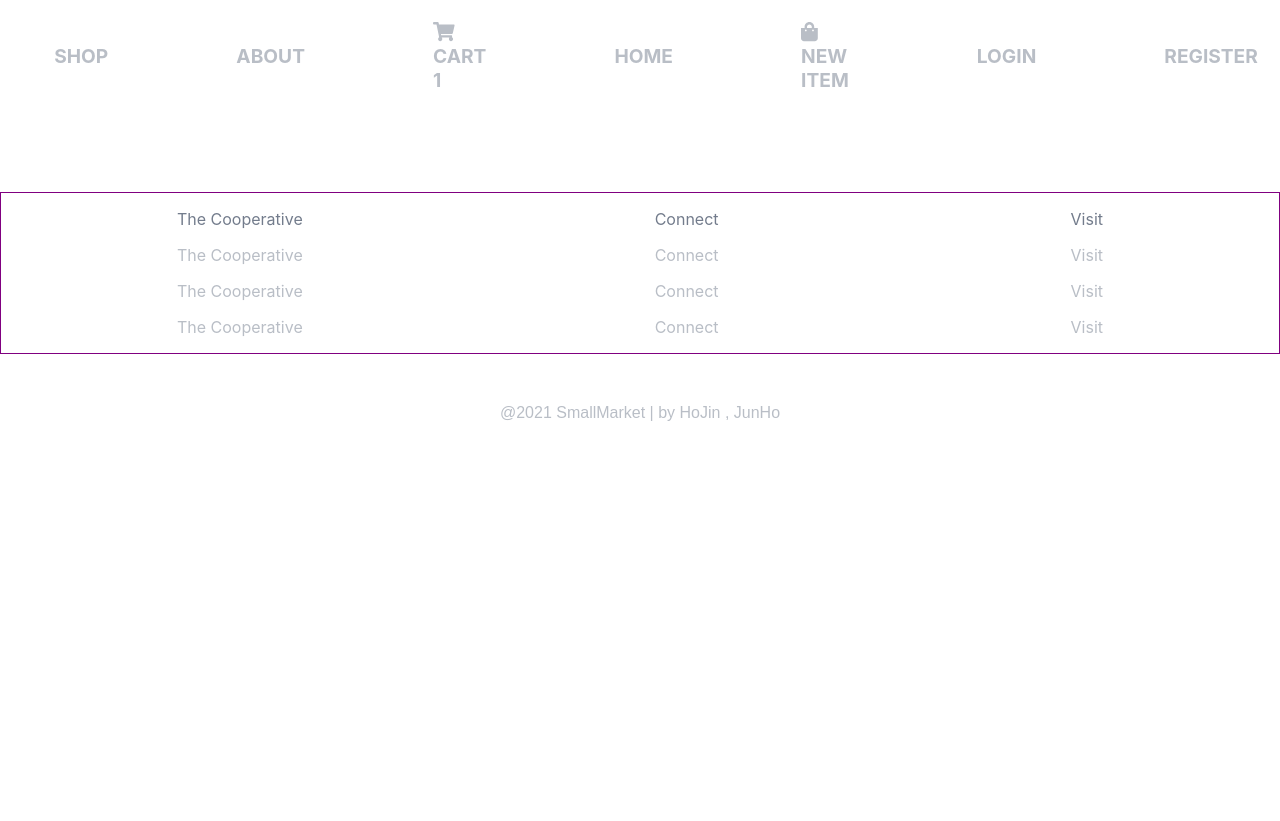
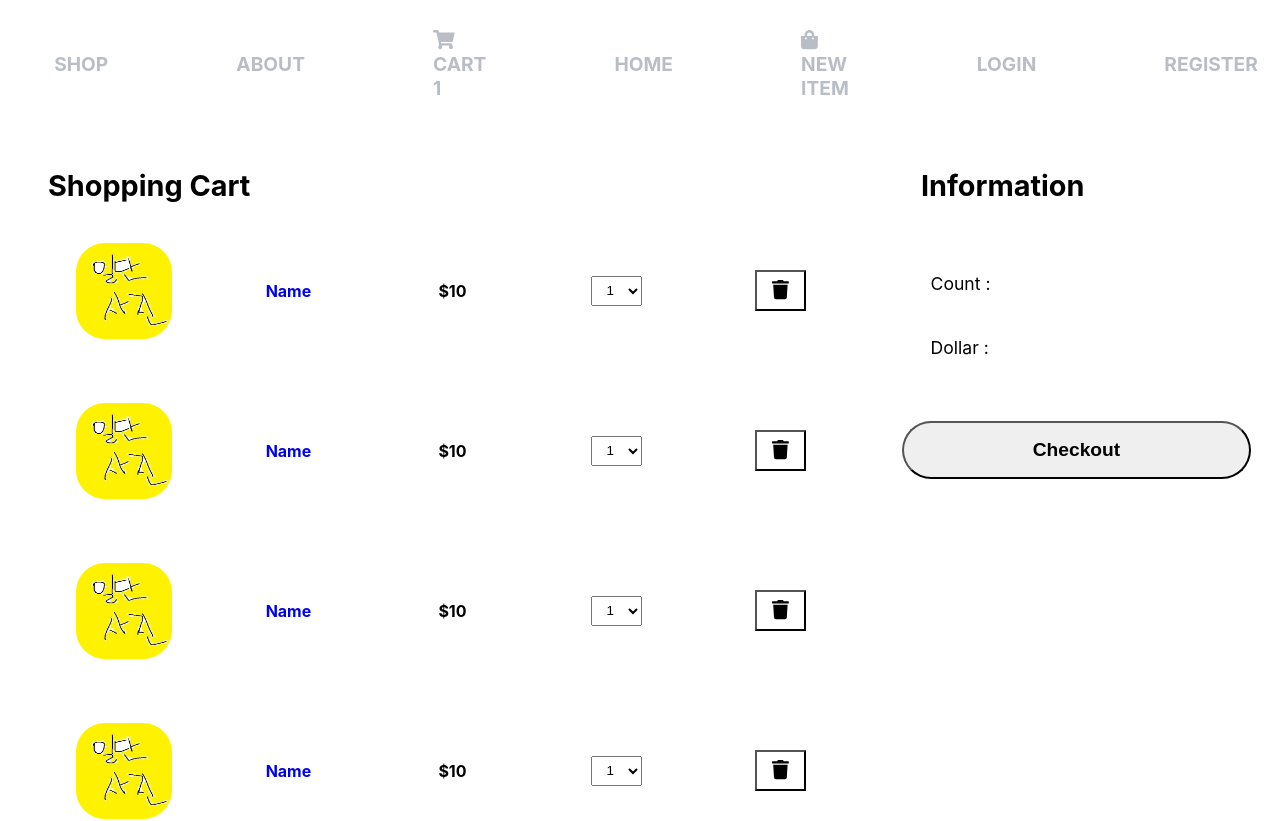
Before and after one commit to hovelopin/SmallMarket, a React (Create React App) app: page /cart in a window 1280 px wide. Shown: the top 821 px of the page. Before the commit the page ends 800 px from the top, so only its background shows below. Built offline with nearby package versions, Linux system fonts and the light colour scheme; no server answers.

Commit message:
cart-item and cart design

```diff
--- a/src/app.jsx
+++ b/src/app.jsx
@@ -15,12 +15,12 @@ function App() {
     <Router>
       <Navbar />
       <Switch>
-        <Route exact path='/' component={Cart} />
         <Route exact path='/' component={Main} />
         <Route exact path='/register' component={Register} />
         <Route exact path='/login' component={Login} />
         <Route exact path='/shop' component={Shop} />
         <Route exact path='/item' component={Item} />
+        <Route exact path='/cart' component={Cart} />
       </Switch>
       <Footer />
     </Router>
--- a/src/components/cart/cart.jsx
+++ b/src/components/cart/cart.jsx
@@ -1,15 +1,26 @@
 import React from 'react';
 import styles from './cart.module.css';
+import CartItem from './cart_item';
 
 const Cart = () => {
   return (
     <section className={styles.cart}>
-      <div className={styles.container}>
-        <div className={styles.item}>
-          <h1>Shopping Cart</h1>
+      <div className={styles.item}>
+        <h1 className={styles.title}>Shopping Cart</h1>
+        {/* cart item ... */}
+        <CartItem />
+        <CartItem />
+        <CartItem />
+        <CartItem />
+      </div>
+      <div className={styles.info}>
+        <h1 className={styles.title}>Information</h1>
+        <div className={styles.detail}>
+          <p className={styles.content}>Count : </p>
+          <p className={styles.content}>Dollar : </p>
         </div>
-        <div className={styles.info}>
-          <h1>Information</h1>
+        <div className={styles.buttonContainer}>
+          <button className={styles.button}>Checkout</button>
         </div>
       </div>
     </section>
--- a/src/components/cart/cart.module.css
+++ b/src/components/cart/cart.module.css
@@ -1,30 +1,64 @@
-@value marketWhite, marketShadow, marketLightGrey from '../../common/colors.css';
+@value marketBlack, marketWhite, marketPink, marketShadow, marketLightGrey from '../../common/colors.css';
 @value mediaQuery from '../../common/size.css';
 
 .cart {
   width: 100%;
-  height: 100%;
   display: flex;
-  flex-direction: column;
 }
 
-.container {
-  display: flex;
-  flex: 1;
+.title {
+  font-size: 1.8em;
+  margin-left: 1.2rem;
 }
 
 .item {
-  flex-basis: 50%;
-  padding: 0.5em 2em;
+  flex: 0.7;
+  padding: 1rem;
+  margin-right: 0.8rem;
+  margin-left: 0.8rem;
 }
 
 .info {
-  flex-basis: 50%;
-  padding: 0.5em 2em;
+  height: fit-content;
+  flex: 0.3;
+  padding: 1rem;
+  border: 2px solid marketBlack;
+  border-radius: 2rem;
+  margin-right: 0.8rem;
+  margin-left: 0.8rem;
+  box-shadow: 4px 4px 4px marketShadow;
+}
+
+.detail {
+  border-top: 1px solid marketBlack;
+  border-bottom: 1px solid marketBlack;
+  padding: 1rem;
+  margin-bottom: 1rem;
+}
+
+.content {
+  padding: 0.8rem;
+  font-size: 1.1em;
+}
+
+.button {
+  width: 100%;
+  padding: 1rem;
+  background-color: marketPink;
+  border: 2px solid marketBlack;
+  border-radius: 10rem;
+  font-size: 1.2em;
+  font-weight: bold;
+}
+
+.button:hover {
+  background-color: transparent;
+  transition: 0.5s;
+  cursor: pointer;
 }
 
 @media screen and (max-width: mediaQuery) {
-  .container {
+  .cart {
     flex-direction: column;
   }
 }
--- a/src/components/cart/cart_item.jsx
+++ b/src/components/cart/cart_item.jsx
@@ -1,9 +1,22 @@
 import React from 'react';
+import { Link } from 'react-router-dom';
 import styles from './cart_item.module.css';
 
 const CartItem = (props) => {
   return (
-    <h1>Cart Item</h1>
+    <section className={styles.item}>
+      <img className={styles.image} src="/img/just.jpg" alt="item"/>
+
+      <Link to="/" className={styles.content}><p>Name</p></Link>
+      <p className={styles.price}>$10</p>
+
+      <select className={styles.select}>
+        <option>1</option>
+      </select>
+
+      <button className={styles.delete}><i className="fas fa-trash"></i></button>
+      {/* <i className="fa fa-shopping-bag"></i> */}
+    </section>
   );
 }
 
--- a/src/components/cart/cart_item.module.css
+++ b/src/components/cart/cart_item.module.css
@@ -0,0 +1,85 @@
+@value marketBlack, marketWhite, marketPink, marketShadow, marketLightGrey from '../../common/colors.css';
+
+.item {
+  width: 100%;
+  padding: 1rem;
+  display: grid ;
+  margin-bottom: 2rem;
+  grid-template-columns: 1fr 1fr 1fr 1fr 1fr;
+  gap: 0.3rem;
+  place-items: center;
+  border-radius: 3em;
+}
+
+.image {
+  width: 6em;
+  height: 6em;
+  border-radius: 30%;
+}
+
+.content {
+  text-decoration: none;
+  color: makerBlack;
+  font-weight: bold;
+}
+
+.price {
+  font-weight: bold;
+}
+
+.content:hover {
+  cursor: pointer;
+  color: marketPink;
+  transition: 0.5s;
+}
+
+.select {
+  padding: 0.4em 0.8em;
+}
+
+.delete {
+  color : marketPink;
+  font-size: 1.2em;
+  padding: 0.4em 0.8em;
+  background: transparent;
+  border: 1px solid marketPink;
+  cursor: pointer;
+  transition: all 0.5s ease-out;
+}
+
+.delete:hover,
+.delete:focus,
+.delete:active {
+  background: marketPink;
+  color: marketBlack;
+  transform: scale(1.2);
+}
+
+@media (max-width: 500px) {
+  .content {
+    font-size: 0.6rem;
+  }
+
+  .select,
+  .delete {
+    padding: 5px 8px;
+  }
+
+  .price {
+    font-size: 0.6rem;
+  }
+}
+
+@meda (max-width: 700px) {
+  .item {
+    font-size: 0.8rem;
+  }
+
+  .select,
+  .delete {
+    padding: 8px 13px;
+  }
+  .price {
+    font-size: 0.8rem;
+  }
+}
--- a/src/components/navbar/navbar.module.css
+++ b/src/components/navbar/navbar.module.css
@@ -3,7 +3,7 @@
   justify-content: center;
   align-items: center;
   width: 100%;
-  height: 4rem;
+  height: 5rem;
   padding: 1.5rem 1rem;
   z-index: 50;
 }
```
Also changed, not shown: 1 other file (tests, documents, lock files or other folders).
